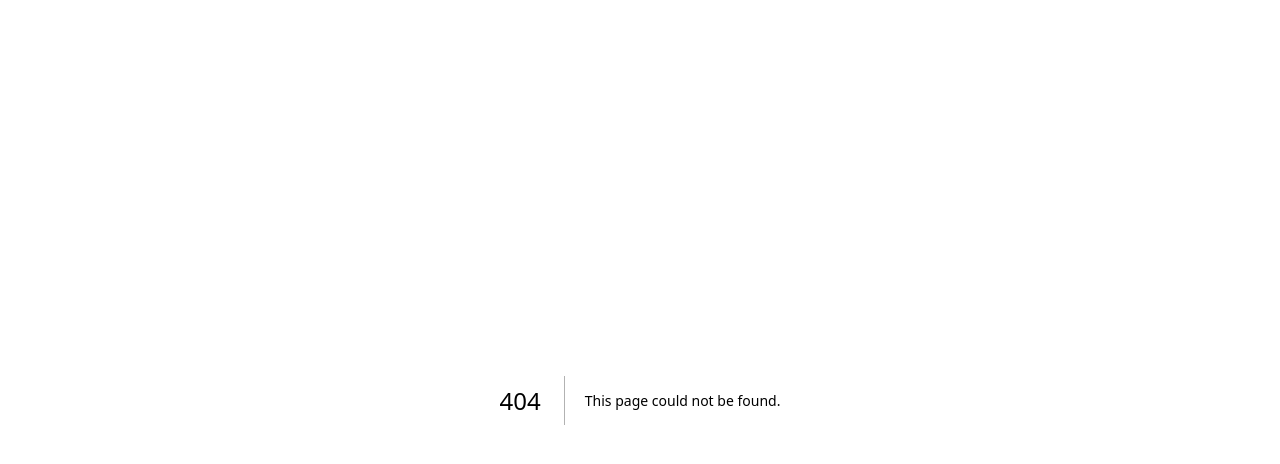
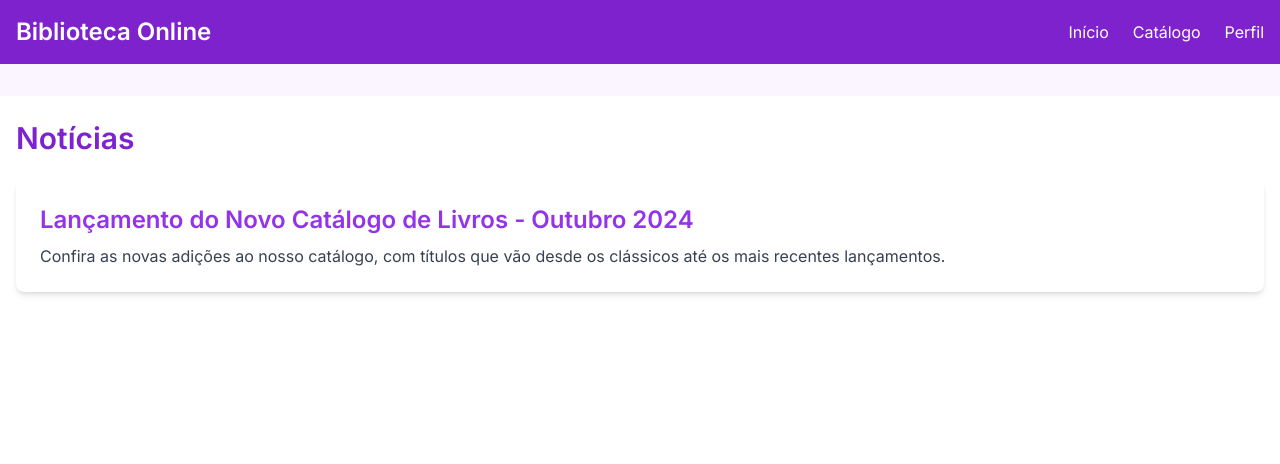
Before and after one commit to ThomasKruchelski/biblioteca_FRONT, a Next.js app: page /gestao/usuarios in a window 1280 px wide. Before the commit this address had no page. Shown: the top 464 px of the page. Built offline with nearby package versions, Linux system fonts and the light colour scheme.

Commit message:
Add tela de gestão usuários

```diff
--- /dev/null
+++ b/src/app/gestao/usuarios/page.jsx
@@ -0,0 +1,32 @@
+"use client";
+
+export default function gestaoUsuarios() {
+    return (
+        <main class="bg-purple-50 text-gray-900 flex flex-col min-h-[100vh]">
+
+            <nav class="bg-purple-700 p-4">
+                <div class="container mx-auto flex justify-between items-center">
+                    <a href="#" class="text-white text-2xl font-semibold">Biblioteca Online</a>
+                    <ul class="flex space-x-6">
+                        <li><a href="./" class="text-white hover:underline">Início</a></li>
+                        <li><a href="#" class="text-white hover:underline">Catálogo</a></li>
+                        <li><a href="/perfil" class="text-white hover:underline">Perfil</a></li>
+                    </ul>
+                </div>
+            </nav>
+
+            {/* <!-- Seção de Notícias --> */}
+            <section class="container bg-white mx-auto mt-8 px-4 flex flex-col flex-1 h-[100vh]">
+                <h2 class="text-3xl font-semibold mb-6 mt-6 text-purple-700">Notícias</h2>
+                <div class="bg-white p-6 rounded-lg shadow-md mb-8">
+                    <h3 class="text-2xl font-semibold text-purple-600">Lançamento do Novo Catálogo de Livros - Outubro 2024</h3>
+                    <p class="text-gray-700 mt-2">Confira as novas adições ao nosso catálogo, com títulos que vão desde os clássicos até os mais recentes lançamentos.</p>
+                </div>
+
+            </section>
+
+
+
+        </main>
+    )
+}
```
